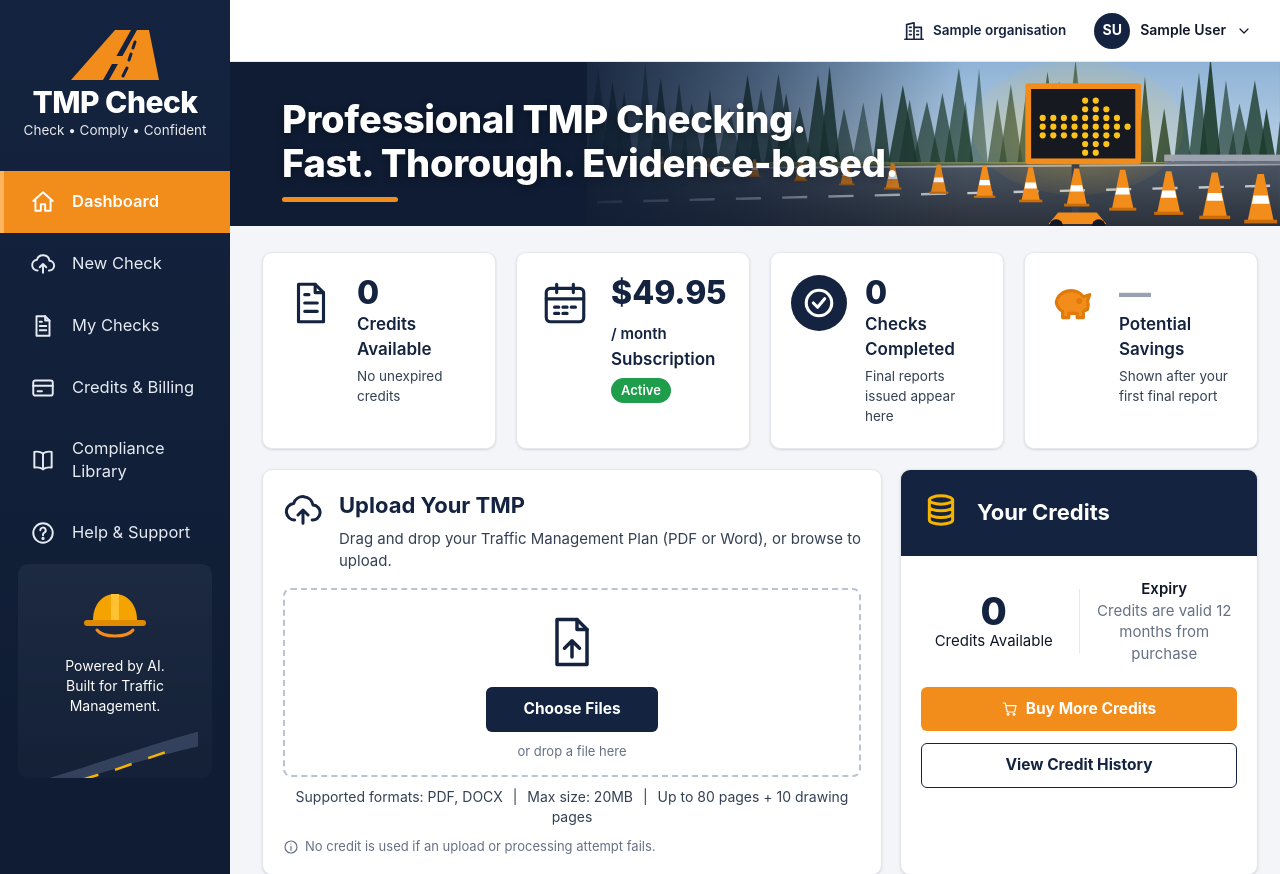
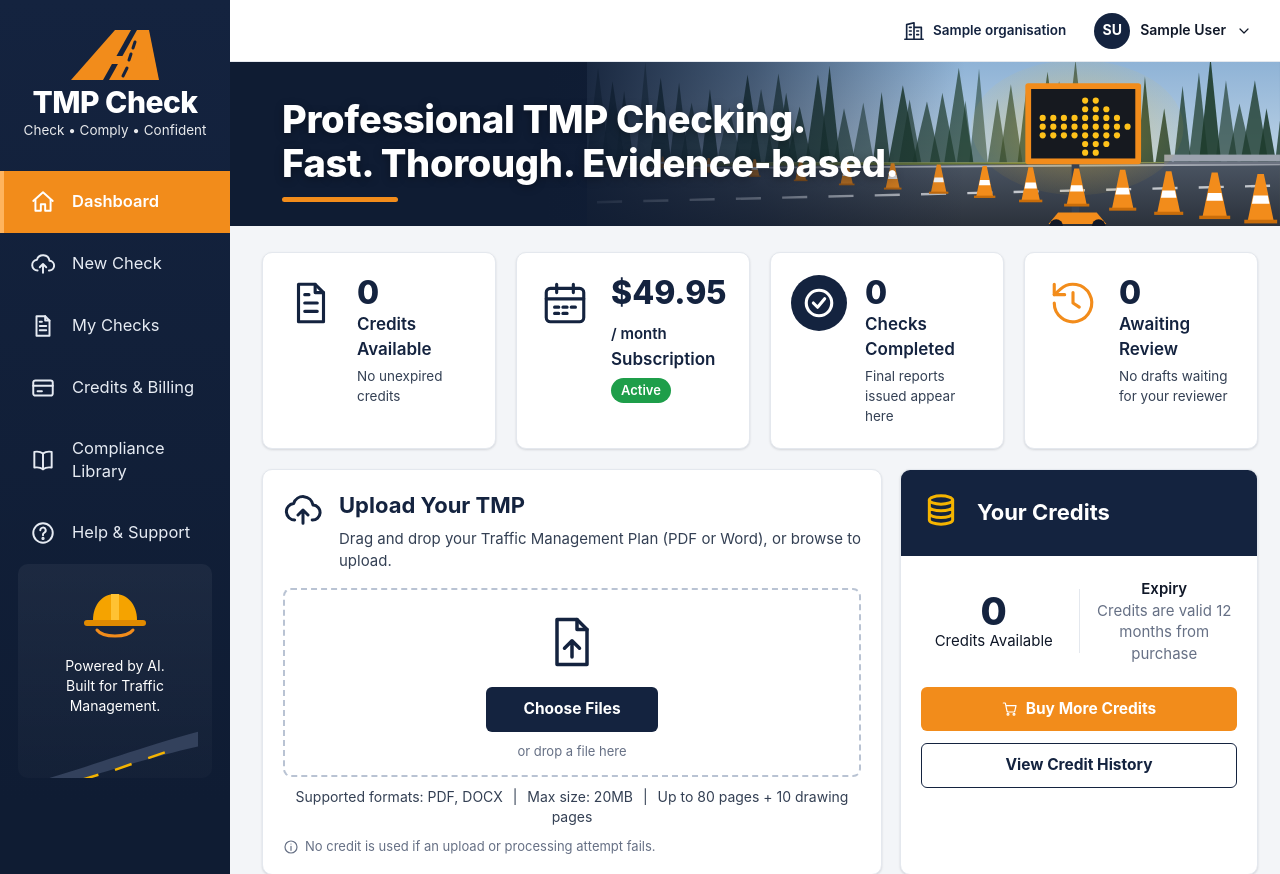
Before and after one commit to abovethetableglobal-au/TMP-Proof-Reader, a FastAPI app: page / in a window 1280 px wide. Shown: the top 874 px of the page. Run offline with FastAPI, Linux system fonts and the light colour scheme; tables that the repository leaves empty hold one stand-in row (values such as "Sample post"); parts of the project's set-up code (start-up, migrations or seed data) failed here and were passed over.

Commit message:
A-25: replace Potential Savings card with Awaiting Review (resolves P-16)
Co-Authored-By: Claude Opus 5.5 <noreply@anthropic.com>
Claude-Session: https://claude.ai/code/session_01FVaWCt5gj4brzhm59qDLsq

```diff
--- a/src/portal/db.py
+++ b/src/portal/db.py
@@ -7,7 +7,7 @@ import enum
 import os
 from datetime import datetime, timezone
 
-from sqlalchemy import (Enum, ForeignKey, Integer, Numeric, String, Text,
+from sqlalchemy import (Enum, ForeignKey, Integer, String, Text,
                         DateTime, create_engine)
 from sqlalchemy.orm import DeclarativeBase, Mapped, mapped_column, sessionmaker
 
@@ -54,9 +54,6 @@ class Organisation(Base):
     subscription_status: Mapped[SubscriptionStatus] = mapped_column(
         Enum(SubscriptionStatus), default=SubscriptionStatus.none)
     subscription_started_at: Mapped[datetime | None] = mapped_column(DateTime(timezone=True))
-    # Per-customer comparison baseline (AUD per check) for the savings estimate.
-    # Null = not agreed → savings card shows an empty state (P-16).
-    savings_baseline_aud: Mapped[float | None] = mapped_column(Numeric(10, 2))
 
 
 class User(Base):
--- a/src/portal/devseed.py
+++ b/src/portal/devseed.py
@@ -1,6 +1,6 @@
 """Create the local development organisation and user.
 
-No credits, checks or savings baseline are seeded: the dashboard must show
+No credits or checks are seeded: the dashboard must show
 genuine empty states, never mock-up figures (brief §4).
 
     python -m src.portal.devseed [--org "Name"] [--user "Name"] [--email x@y]
--- a/src/portal/services.py
+++ b/src/portal/services.py
@@ -106,12 +106,8 @@ def dashboard(db: Session, org: Organisation, now: datetime | None = None) -> di
     this_month = sum(1 for c in db.execute(final).scalars()
                      if _aware(c.final_issued_at) and _aware(c.final_issued_at) >= month_start)
 
-    savings = None
-    if org.savings_baseline_aud is not None and completed:
-        # Estimate only (P-16): agreed baseline per check minus single-credit price,
-        # for checks whose final report has been issued.
-        per_check = float(org.savings_baseline_aud) - cfg["credit_products"][0]["price"]
-        savings = max(per_check, 0) * completed
+    awaiting = len(db.execute(select(Check.id).where(
+        Check.org_id == org.id, Check.status == CheckStatus.draft_review)).all())
 
     return {
         "credits": bal,
@@ -119,7 +115,6 @@ def dashboard(db: Session, org: Organisation, now: datetime | None = None) -> di
                          "price": cfg["subscription"]["price"]},
         "checks_completed": completed,
         "checks_this_month": this_month,
-        "savings": savings,
-        "savings_baseline_set": org.savings_baseline_aud is not None,
+        "awaiting_review": awaiting,
         "recent": recent_checks(db, org.id),
     }
--- a/src/portal/static/css/portal.css
+++ b/src/portal/static/css/portal.css
@@ -110,7 +110,7 @@ main { padding: 0 0 28px; flex: 1; }
 .stat-ic.round { background: var(--navy-800); color: #fff; border-radius: 50%; }
 .stat-ic.round .ic { width: 34px; height: 34px; stroke-width: 2.2; }
 .stat-ic.orange { color: var(--orange); }
-.stat-ic.orange .ic { fill: var(--orange); stroke: var(--orange-600); }
+.stat-ic.orange-o { color: var(--orange); }
 .stat-num { font-size: 32px; font-weight: 800; color: var(--navy-800); line-height: 1.1; }
 .stat-num small { font-size: 15px; font-weight: 600; }
 .stat-num.muted { color: #98a2b3; }
--- a/src/portal/templates/_icons.html
+++ b/src/portal/templates/_icons.html
@@ -8,7 +8,6 @@
 {%- elif name == "help" -%}<circle cx="12" cy="12" r="9"/><path d="M9.5 9.5a2.5 2.5 0 1 1 3.5 2.3c-.6.3-1 .9-1 1.6V14"/><circle cx="12" cy="17" r=".6" fill="currentColor"/>
 {%- elif name == "calendar" -%}<rect x="3" y="5" width="18" height="16" rx="2"/><path d="M3 10h18M8 3v4M16 3v4M7 14h2M11 14h2M15 14h2M7 17h2M11 17h2"/>
 {%- elif name == "check" -%}<circle cx="12" cy="12" r="9"/><path d="m8 12 3 3 5-6"/>
-{%- elif name == "savings" -%}<path d="M4 12a7 6 0 0 1 13-3l3-1-1 3a6 6 0 0 1 0 4l-2 1v3h-3v-2h-4v2H7v-3a6 6 0 0 1-3-4z"/><circle cx="15" cy="11" r=".7" fill="currentColor"/>
 {%- elif name == "coins" -%}<ellipse cx="12" cy="6" rx="7" ry="2.5"/><path d="M5 6v4c0 1.4 3.1 2.5 7 2.5s7-1.1 7-2.5V6M5 10v4c0 1.4 3.1 2.5 7 2.5s7-1.1 7-2.5v-4M5 14v4c0 1.4 3.1 2.5 7 2.5s7-1.1 7-2.5v-4"/>
 {%- elif name == "history" -%}<path d="M3 12a9 9 0 1 0 3-6.7L3 8"/><path d="M3 3v5h5M12 7v5l3 2"/>
 {%- elif name == "bolt" -%}<path d="M13 2 4 14h7l-1 8 9-12h-7z"/>
--- a/src/portal/templates/pages/dashboard.html
+++ b/src/portal/templates/pages/dashboard.html
@@ -52,19 +52,13 @@
     </div>
   </article>
 
-  {# 4. Savings — estimate only, needs an agreed baseline (P-16) #}
+  {# 4. Awaiting review — drafts with the customer's accredited reviewer (A-15). Savings card removed (A-25). #}
   <article class="card stat">
-    <div class="stat-ic orange">{{ icon("savings") }}</div>
+    <div class="stat-ic orange-o">{{ icon("history") }}</div>
     <div class="stat-body">
-      {% if d.savings is not none %}
-        <div class="stat-num">{{ money(d.savings)[:-3] }}</div>
-        <div class="stat-label">Estimated Savings</div>
-        <div class="stat-sub">vs. agreed previous-process cost</div>
-      {% else %}
-        <div class="stat-num muted">—</div>
-        <div class="stat-label">Potential Savings</div>
-        <div class="stat-sub">{% if d.savings_baseline_set %}Shown after your first final report{% else %}Available once a comparison baseline is agreed{% endif %}</div>
-      {% endif %}
+      <div class="stat-num">{{ d.awaiting_review }}</div>
+      <div class="stat-label">Awaiting Review</div>
+      <div class="stat-sub">{% if d.awaiting_review %}Drafts with your accredited reviewer{% else %}No drafts waiting for your reviewer{% endif %}</div>
     </div>
   </article>
 </section>
```
Also changed, not shown: DECISIONS.md (+1 -1 lines), PROJECT_LOG.md (+1 -0 lines), docs/DASHBOARD_IMPLEMENTATION_PLAN.md (+2 -2 lines), tests/portal/test_portal.py (+3 -5 lines), 3 other files.
